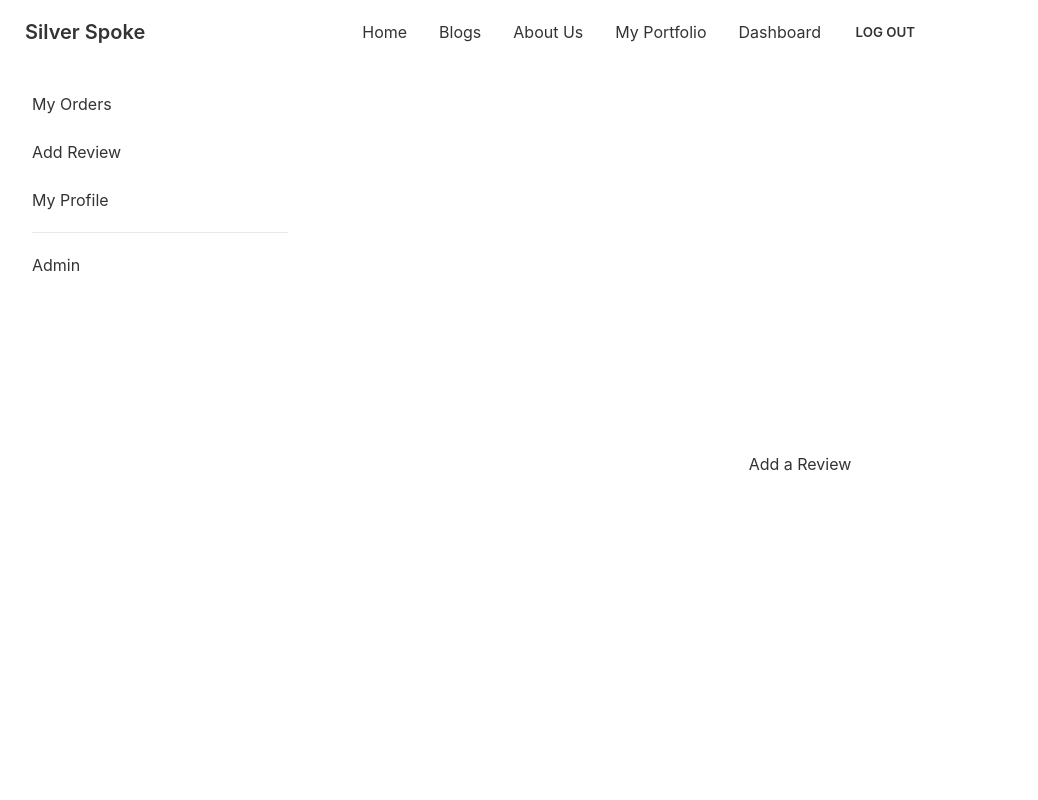
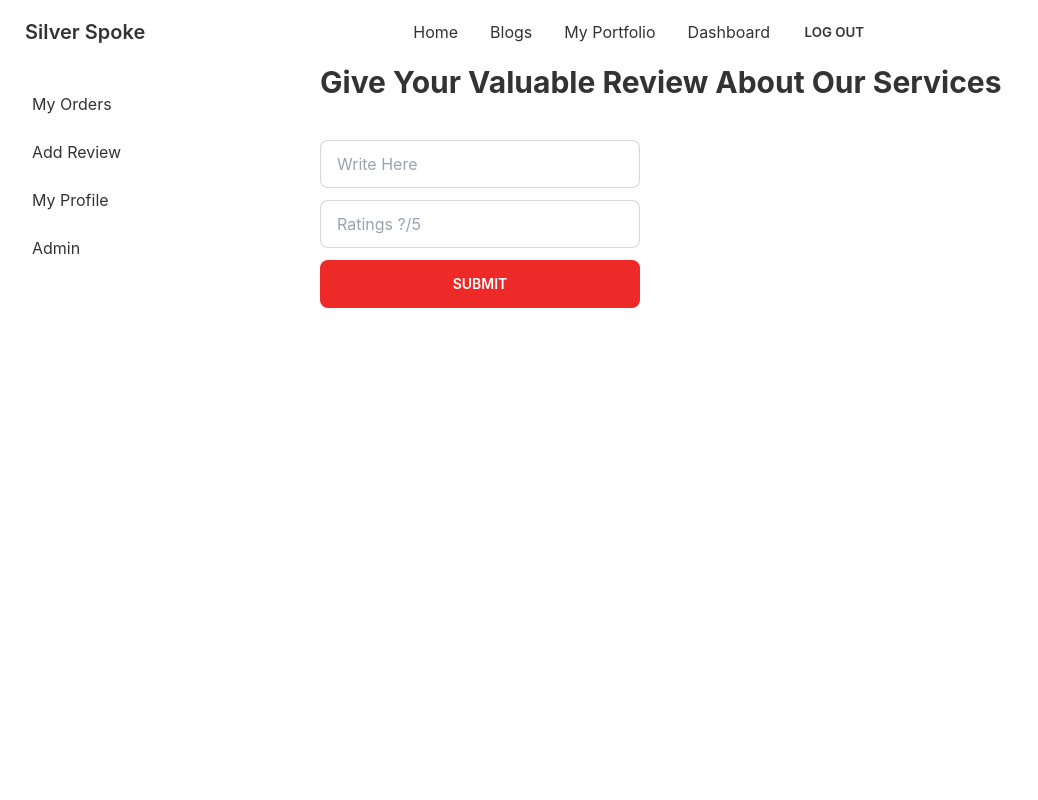
Before and after one commit to hridoy002/Silver_Spoke_client, a React (Create React App) app: page /dashboard/addReview in a window 1280 px wide. Shown: the top 800 px of the page, without its empty margins (0-1038 px from the left). Built offline with nearby package versions, Linux system fonts and the light colour scheme; no server answers; sample sign-in values are in the browser's storage.

Commit message:
review post

```diff
--- a/public/reviews.json
+++ b/public/reviews.json
@@ -4,6 +4,7 @@
       "id": 1,
       "name": "Anit Kumar",
       "email": "Eliseo@gardner.biz",
+      "ratings": 4.7,
       "body": "This is one of the best cycle parts production house!"
     },
     {
@@ -11,6 +12,7 @@
       "id": 2,
       "name": "Sabbir Rahman",
       "email": "Jayne_Kuhic@sydney.com",
+      "ratings": 4.7,
       "body": "They are best,I beleave them."
     },
     {
@@ -18,6 +20,7 @@
       "id": 3,
       "name": "Ali Murshed Shah",
       "email": "Nikita@garfield.biz",
+      "ratings": 4.2,
       "body": "The underated company.But deliver the best quality"
     },
     {
@@ -25,13 +28,16 @@
       "id": 4,
       "name": "DE Silva",
       "email": "Lew@alysha.tv",
+      "ratings": 4.2,
       "body": "I satisfied to use their products."
     },
     {
       "postId": 1,
       "id": 5,
       "name": "Devid Via",
+
       "email": "Hayden@althea.biz",
+      "ratings": 4.6,
       "body": "They are good with their products.But there are no limit of improvising.I think ,their client support should be more improved.Overall they are good"
     }
   ]
--- a/src/App.js
+++ b/src/App.js
@@ -1,6 +1,7 @@
 import { Routes,Route } from "react-router-dom";
 import Blogs from "./Pages/Blogs/Blogs";
 import AddReview from "./Pages/DashBoard/AddReview";
+import Admin from "./Pages/DashBoard/Admin";
 import DashBoard from "./Pages/DashBoard/DashBoard";
 import EditProfile from "./Pages/DashBoard/EditProfile";
 import MyOrder from "./Pages/DashBoard/MyOrder";
@@ -29,6 +30,7 @@ function App() {
             <Route index element={<MyOrder />} />
             <Route path="addReview" element={<AddReview />} />
             <Route path="myprofile" element={<MyProfile  />} />
+            <Route path="admin" element={<Admin />} />
 
           </Route>
           <Route path="/editprofile" element={<EditProfile />} />
--- a/src/Hooks/useToken.js
+++ b/src/Hooks/useToken.js
@@ -3,15 +3,19 @@ import { useEffect, useState } from "react"
 const useToken = user =>{
     const [token,setToken] = useState('');
     useEffect(()=>{
+        const name = user?.user.name;
+        console.log(user)
         const email = user?.user?.email;
+        const currentName = {name: name};
         const currentUser = {email: email};
+
         if(email){
             fetch(`http://localhost:5000/user/${email}`, {
                 method:'PUT',
                 headers: {
                     'content-type': 'application/json'
                 },
-                body:JSON.stringify(currentUser)
+                body:JSON.stringify(currentName,currentUser)
             })
             .then(res=>res.json())
             .then(data => console.log(' data usetoken',data))
--- a/src/Pages/DashBoard/AddReview.js
+++ b/src/Pages/DashBoard/AddReview.js
@@ -1,9 +1,53 @@
 import React from 'react';
+import { useAuthState } from 'react-firebase-hooks/auth';
+import reviewBanner from '../../Assets/reviewBanner.jpg'
+import auth from '../../firebase.init';
 
 const AddReview = () => {
+    const [user] = useAuthState(auth);
+    const handleReview = event => {
+        event.preventDefault();
+        const name = user.displayName;
+        const review = event.target.review.value;
+        const rating = event.target.rating.value;
+
+        const reviewRate = {
+            name: name,
+            body: review,
+            ratings: rating
+        }
+        console.log(reviewRate)
+        fetch('http://localhost:5000/review', {
+            method: "POST",
+            headers: {
+                "content-type": "application/json"
+            },
+            body: JSON.stringify(reviewRate)
+        })
+        .then(res => res.json())
+        .then(data => {
+            console.log(data)
+            if(data.success){
+                alert.success("Your review post")
+            }
+        })
+    }
     return (
         <div>
-            Add a Review
+            <div >
+                <h1 className='text-3xl font-bold'>Give Your Valuable Review About Our Services</h1>
+                <div className='flex flex-col lg:flex-col mt-10'>
+                    <form onSubmit={handleReview} action="" className='s'>
+
+                        <input type="text" name='review' placeholder="Write Here" class="input input-bordered w-full max-w-xs mb-3" />
+
+                        <br />
+                        <input id='rate' name='rating' type="text" placeholder="Ratings ?/5" class="input input-bordered w-full max-w-xs mb-3" />
+                        <br />
+                        <input type="submit" value="Submit"  class="btn btn-primary text-white input-bordered w-full max-w-xs" />
+                    </form>
+                </div>
+            </div>
         </div>
     );
 };
--- a/src/Pages/DashBoard/DashBoard.js
+++ b/src/Pages/DashBoard/DashBoard.js
@@ -5,9 +5,9 @@ const DashBoard = () => {
     return (
         <div class="drawer drawer-mobile">
             <input id="my-drawer-2" type="checkbox" class="drawer-toggle" />
-            <div class="drawer-content flex flex-col items-center justify-center">
+            <div class="drawer-content  flex flex-col ">
                 {/* <!-- Page content here --> */}
-                <h2 className='text-4xl text-center'></h2>
+
                 <Outlet />
 
 
@@ -19,9 +19,8 @@ const DashBoard = () => {
                     <li><Link to="">My Orders</Link></li>
                     <li><Link to="/dashboard/addReview">Add Review</Link></li>
                     <li><Link to="/dashboard/myprofile">My Profile</Link></li>
-                    {/* <li><Link to="editprofile">Edit Profile</Link></li> */}
-                    <li></li>
-                    <li><Link to="/dashboard/myprofile">Admin</Link></li>
+
+                    <li><Link to="/dashboard/admin">Admin</Link></li>
 
                 </ul>
 
--- a/src/Pages/DashBoard/EditProfile.js
+++ b/src/Pages/DashBoard/EditProfile.js
@@ -1,6 +1,8 @@
 import React from 'react';
-
+import {useParams} from "react-router-dom"
 const EditProfile = () => {
+    const {toolId} = useParams();
+    console.log(toolId)
     const handleForm = event => {
         event.preventDefault();
         const address = event.target.address.value;
@@ -16,12 +18,12 @@ const EditProfile = () => {
             phone: phone,
             linkedin: linkedin
         }
-        console.log(edit)
+        fetch('')
     }
     return (
         <div className='grid place-items-center  my-20'>
             <h1 className='text-left'>Edit Your Profile</h1>
-
+            <h3>id:{toolId}</h3>
             <div className='w-2/4'>
             <form onSubmit={handleForm} action="" className='mt-10'>
                 <input type="text" placeholder="Name" className="input input-bordered input-primary w-full  mb-3" />
--- a/src/Pages/Home/Home.js
+++ b/src/Pages/Home/Home.js
@@ -18,8 +18,8 @@ const Home = () => {
             <Stat />
             <Reviews />
             <div style={{backgroundImage: `url(${extraBanner})`}} className='bg-cover lg:bg-center' >
-                <div className='grid place-items-center align-middle p-20'>
-                <h2 className='text-5xl font-bold text-accent   lg:text-white lg:h-[400px]'>Lets Keep This Riding Happy</h2>
+                <div className='grid place-items-center align-middle p-20 lg:h-[400px]'>
+                <h2 style={{backgroundColor:"#0006"}} className='text-5xl font-bold  p-5  text-white '>Lets Keep This Riding Happy</h2>
 
 
                 </div>
--- a/src/Pages/Home/ReviewContainer.js
+++ b/src/Pages/Home/ReviewContainer.js
@@ -1,7 +1,7 @@
 import React from 'react';
 
 const ReviewContainer = ({ review }) => {
-    const { name, body } = review;
+    const { name, body,ratings } = review;
     return (
         <div className="card w-96 bg-base-100 shadow-xl">
             <div className="card-body">
@@ -14,6 +14,7 @@ const ReviewContainer = ({ review }) => {
                 </div>
 
                 <p>{body}</p>
+                <p>Rating: {ratings}</p>
 
             </div>
         </div>
--- a/src/Pages/Home/Reviews.js
+++ b/src/Pages/Home/Reviews.js
@@ -5,7 +5,7 @@ const Reviews = () => {
     const [reviews,setReviews] = useState([]);
     useEffect( ()=>{
 
-        fetch('reviews.json')
+        fetch('http://localhost:5000/review')
         .then(res => res.json())
         .then(data => setReviews(data))
     }
--- a/src/Pages/shared/Header.js
+++ b/src/Pages/shared/Header.js
@@ -16,7 +16,7 @@ const Header = () => {
   const menuItems = <>
     <li><Link to='/'>Home</Link></li>
     <li> <Link to='/blogs'>Blogs</Link></li>
-    <li> <Link to='/about'>About Us</Link></li>
+
     <li> <Link to='/portfolio'>My Portfolio</Link></li>
     {user ? <>
       <li><Link to="/dashboard">Dashboard</Link></li>
```
Also changed, not shown: src/Pages/DashBoard/MyProfile.js (+8 -7 lines), src/Assets/reviewBanner.jpg (added).
